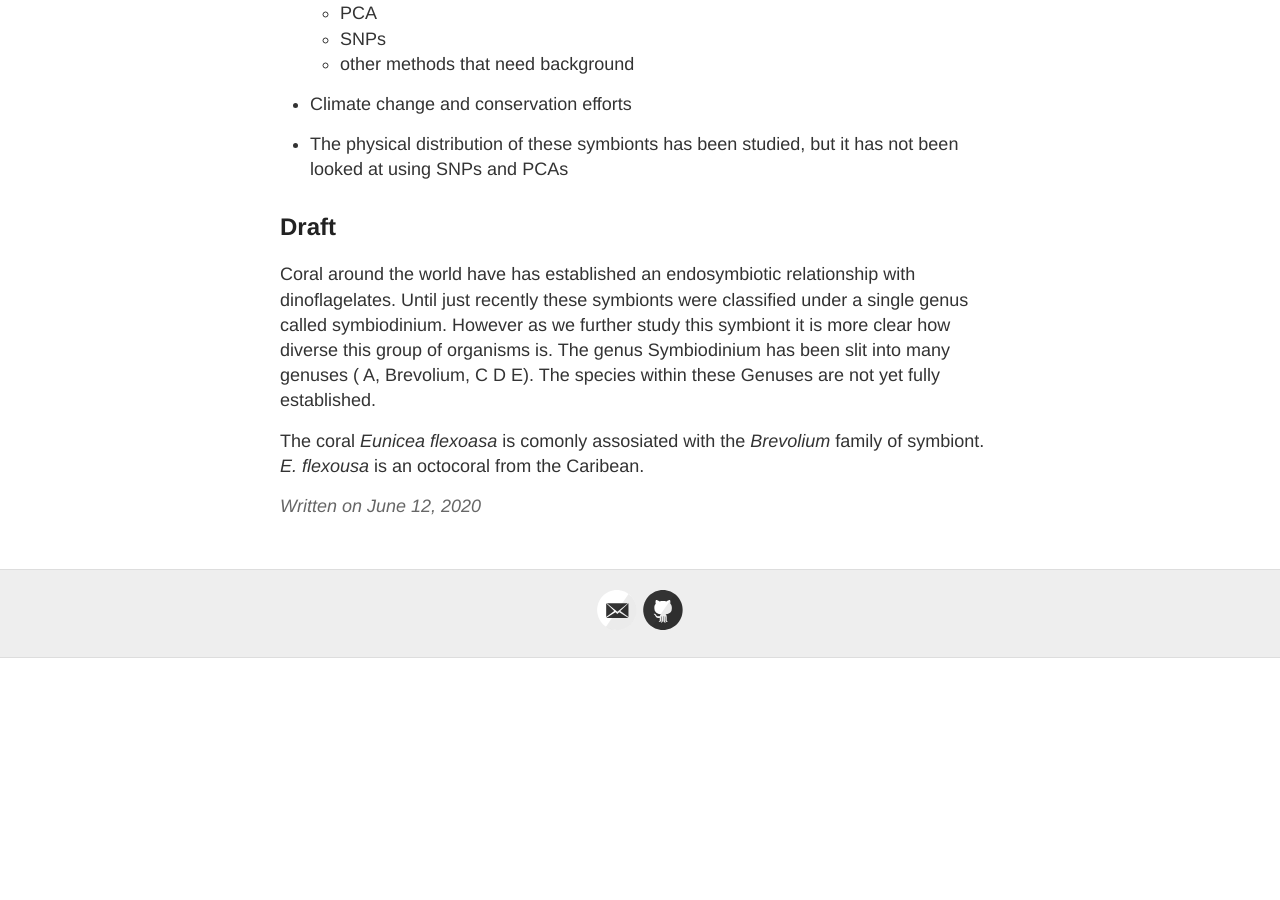
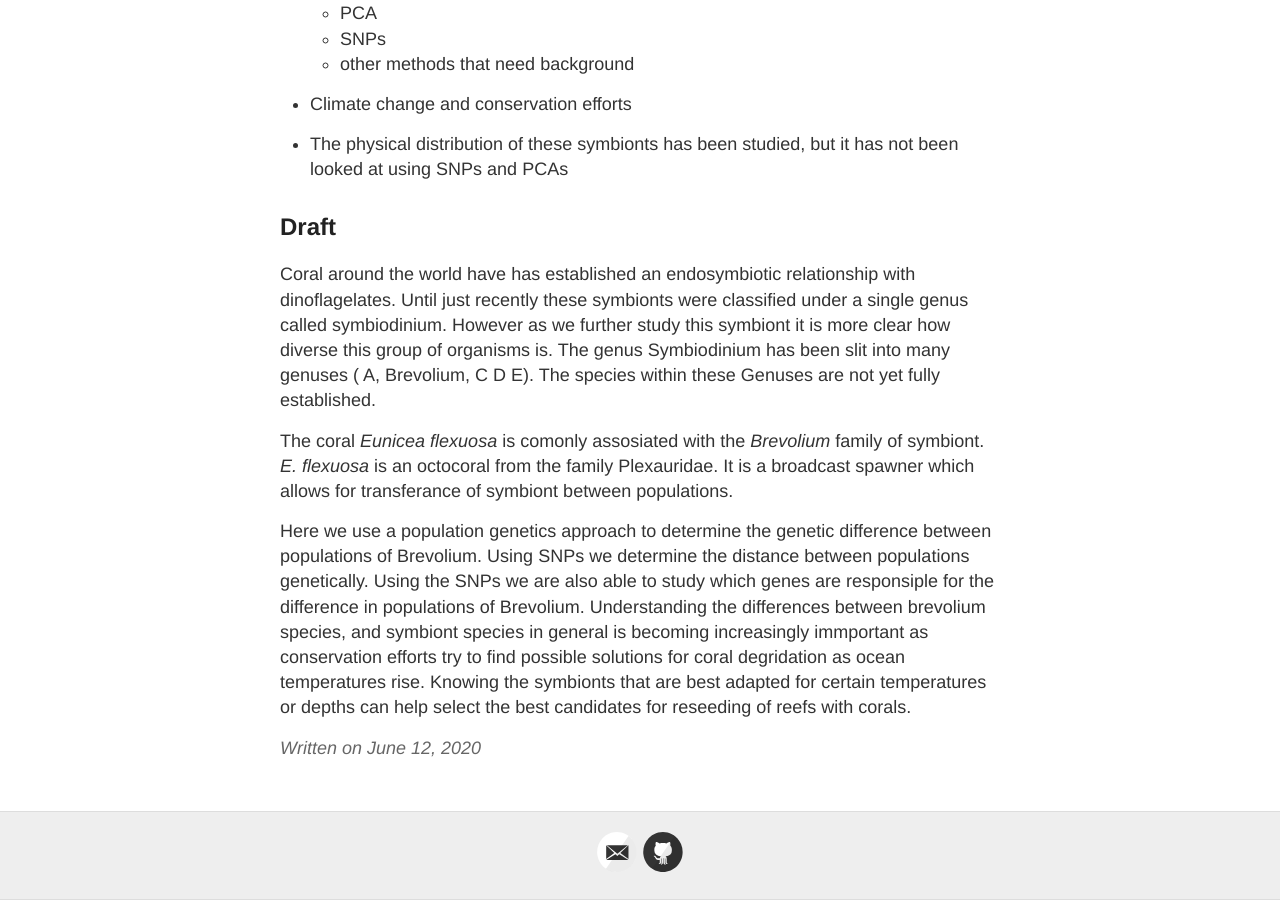
Before and after one commit to Mwags24/Brevolium_Notebook, a Jekyll site: the page built from _posts/2020-6-12-Introduction.md, in a window 1280 px wide and 900 px high, scrolled down 686 px. Built offline with Jekyll 4.4.1, drawn with Linux system fonts in a browser that asks for light colours; before the commit the page ends 1344 px from its top, so only the background shows below that.

Commit message:
Update 2020-6-12-Introduction.md

```diff
--- a/_posts/2020-6-12-Introduction.md
+++ b/_posts/2020-6-12-Introduction.md
@@ -28,6 +28,11 @@ tags:
 
 ## Draft
 
-Coral around the world have has established an endosymbiotic relationship with dinoflagelates. Until just recently these symbionts were classified under a single genus called symbiodinium. However as we further study this symbiont it is more clear how diverse this group of organisms is. The genus Symbiodinium has been slit into many genuses ( A, Brevolium, C D E). The species within these Genuses are not yet fully established.
+Coral around the world have has established an endosymbiotic relationship with dinoflagelates.
+Until just recently these symbionts were classified under a single genus called symbiodinium. However as we further study this symbiont it is more clear how diverse this group of organisms is. The genus Symbiodinium has been slit into many genuses ( A, Brevolium, C D E). The species within these Genuses are not yet fully established.
 
-The coral *Eunicea flexoasa* is comonly assosiated with the *Brevolium* family of symbiont. *E. flexousa* is an octocoral from the Caribean.
+The coral *Eunicea flexuosa* is comonly assosiated with the *Brevolium* family of symbiont. *E. flexuosa* is an octocoral from the family Plexauridae. It is a broadcast spawner which allows for transferance of symbiont between populations.
+
+Here we use a population genetics approach to determine the genetic difference between populations of Brevolium. Using SNPs we determine the distance between populations genetically.
+Using the SNPs we are also able to study which genes are responsiple for the difference in populations of Brevolium.
+Understanding the differences between brevolium species, and symbiont species in general is becoming increasingly immportant as conservation efforts try to find possible solutions for coral degridation as ocean temperatures rise. Knowing the symbionts that are best adapted for certain temperatures or depths can help select the best candidates for reseeding of reefs with corals.
```
